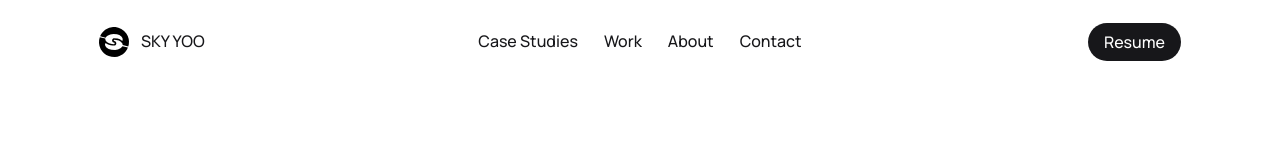
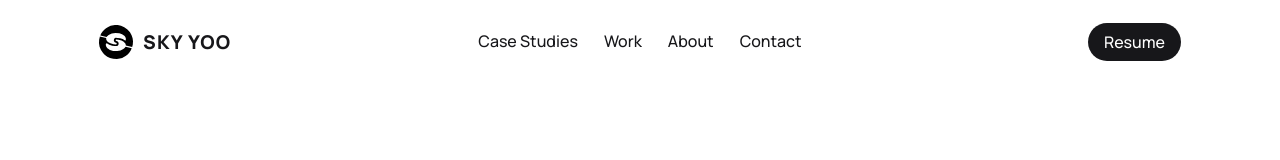
Before and after one commit to Hannah-pdf/skyyoo-portfolio, a plain HTML site: page casestudies/index.html in a window 1280 px wide. Shown: the top 160 px of the page. Drawn offline with Linux system fonts and the light colour scheme.

Commit message:
Bolder SKY YOO header logo; stack footer on phones
Logo: Manrope 800 at 19px with 0.06em tracking and a 34px mark (17px/30px on phones).
Footer: a later two-column rule overrode the mobile one, causing sideways scroll on phones.

Co-Authored-By: Claude Opus 5.5 <noreply@anthropic.com>

```diff
--- a/assets/css/pearl.css
+++ b/assets/css/pearl.css
@@ -18,8 +18,9 @@ body { font-family: var(--f-ui); font-weight: 500; }
 .site-header.is-scrolled { background: rgba(255,255,255,.88); backdrop-filter: blur(12px); -webkit-backdrop-filter: blur(12px); }
 body.case .site-header.is-scrolled { background: rgba(245,245,245,.9); }
 .site-header__inner { max-width: var(--wrap); height: 84px; padding: 0 var(--side); }
-.logo { gap: 12px; font-size: 16px; font-weight: 500; letter-spacing: 0; }
-.logo img { width: 30px; height: 30px; }
+.logo { gap: 10px; font-size: 19px; font-weight: 800; letter-spacing: .06em; line-height: 1; }
+.logo img { width: 34px; height: 34px; }
+@media (max-width: 760px) { .logo { font-size: 17px; gap: 9px; } .logo img { width: 30px; height: 30px; } }
 .nav { gap: 26px; font-size: 16px; font-weight: 500; }
 .nav a::after { display: none; }
 /* Text roll: the label slides up and a copy springs in from below */
@@ -272,3 +273,6 @@ video.cs-video { display: block; max-width: 100%; height: auto; object-fit: cove
   .cs-table { font-size: 14px; } .cs-table th, .cs-table td { padding: 12px 12px; }
   .cs-table td:first-child { white-space: normal; }
 }
+
+/* Footer stacks on phones (overrides the two-column grid above) */
+@media (max-width: 760px) { .site-footer__top { grid-template-columns: 1fr; } }
--- a/casestudies/index.html
+++ b/casestudies/index.html
@@ -8,7 +8,7 @@
   <link rel="icon" href="../assets/img/common/logo.svg" type="image/svg+xml">
   <link rel="preconnect" href="https://fonts.googleapis.com">
   <link rel="preconnect" href="https://fonts.gstatic.com" crossorigin>
-  <link href="https://fonts.googleapis.com/css2?family=Manrope:wght@400;500;600&family=Space+Mono&display=swap" rel="stylesheet">
+  <link href="https://fonts.googleapis.com/css2?family=Manrope:wght@400;500;600;800&family=Space+Mono&display=swap" rel="stylesheet">
   <link rel="stylesheet" href="../assets/css/style.css">
   <link rel="stylesheet" href="../assets/css/pearl.css">
 </head>
```
Also changed, not shown: about.html (+1 -1 lines), casestudies/cesium.html (+1 -1 lines), casestudies/forest-watershed-map.html (+1 -1 lines), casestudies/hd-samho-safety-map.html (+1 -1 lines), casestudies/heartpath.html (+1 -1 lines), casestudies/kier-solar-radiation.html (+1 -1 lines), casestudies/korailtalk.html (+1 -1 lines), contact.html (+1 -1 lines), index.html (+1 -1 lines), work.html (+1 -1 lines).
